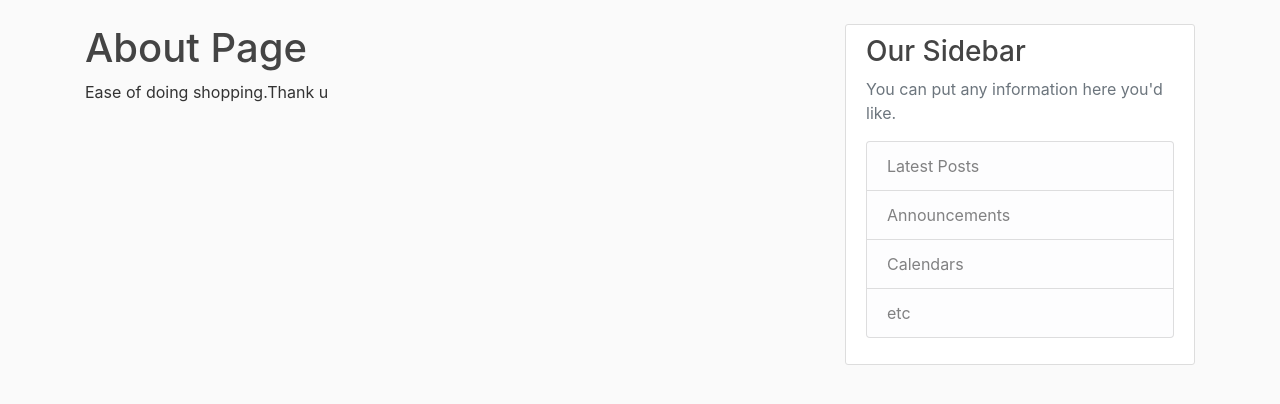
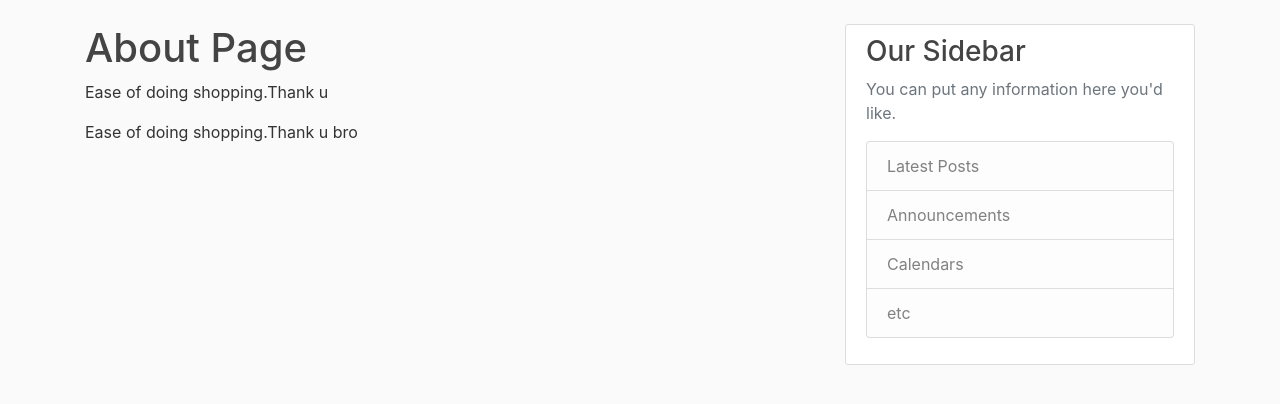
Before and after one commit to SubhamPanigrahi/supermarket-management, a Django app: template templates/inventory/about.html in a window 1280 px wide. Shown: the part 56-460 px from the top of the page. Run offline with Django 3.2, Linux system fonts and the light colour scheme; the template is opened without the code that fills it, so the values that code supplies are empty; some libraries are stand-ins or nearby versions.

Commit message:
hela bro

```diff
--- a/templates/inventory/about.html
+++ b/templates/inventory/about.html
@@ -2,4 +2,5 @@
 {% block content %}
     <h1>About Page</h1>
 <p>Ease of doing shopping.Thank u</p>
+<p>Ease of doing shopping.Thank u bro</p>
 {% endblock content %}
```
